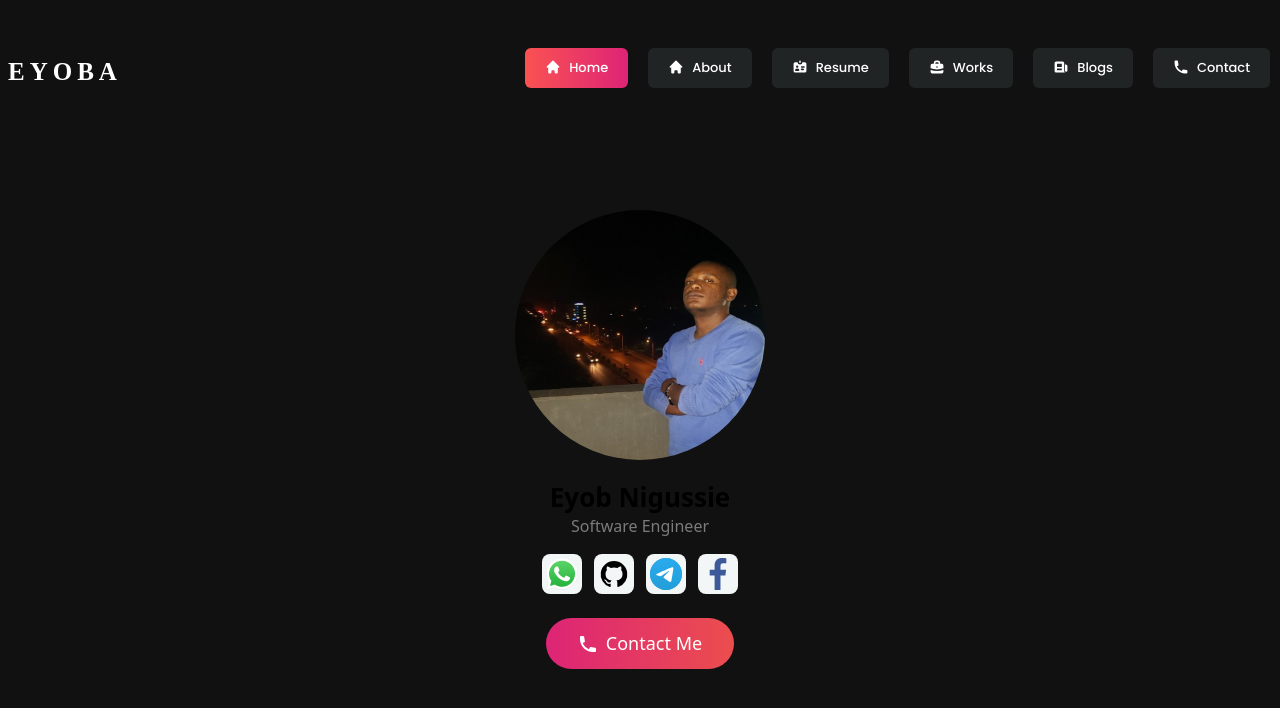
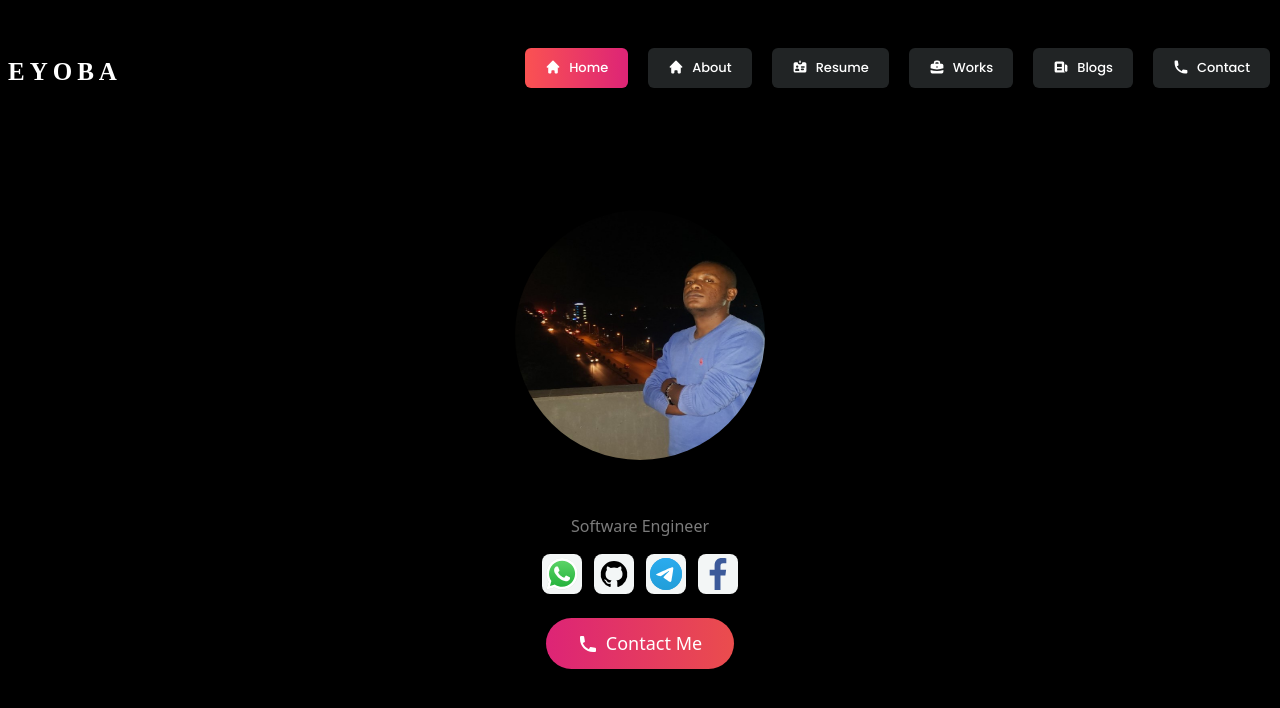
Before and after one commit to eyopa21/my-resume, a Nuxt app: page / in a window 1280 px wide. Shown: the top 708 px of the page. Built offline with nearby package versions, Linux system fonts and the light colour scheme.

Commit message:
remake 2

```diff
--- a/layouts/default.vue
+++ b/layouts/default.vue
@@ -1,6 +1,7 @@
 <template>
-    <div  :class="$route.name == 'index'? ' bg-[#111111] ':''" class="min-h-screen dark:bg-homeBg-dark bg-no-repeat bg-center bg-cover bg-fixed md:pb-16 w-full">
-        <Nav :class="$route.name == 'index'? '':'bg-black'"/>
+    <div
+        class="min-h-screen dark:bg-homeBg-dark bg-no-repeat bg-center bg-cover bg-fixed md:pb-16 w-full">
+        <Nav :class="$route.name == 'index'? '':'bg-black'" />
         <div>
 
             <slot />
```
